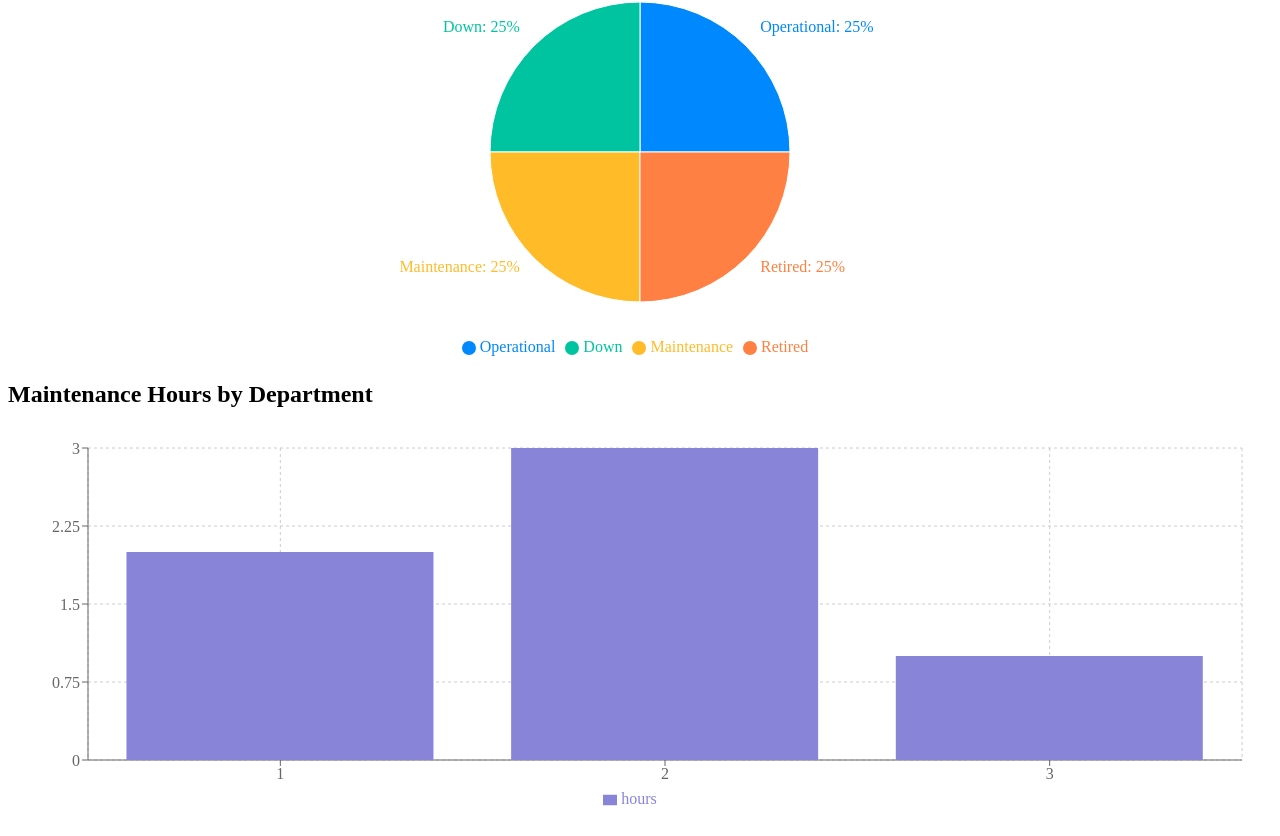
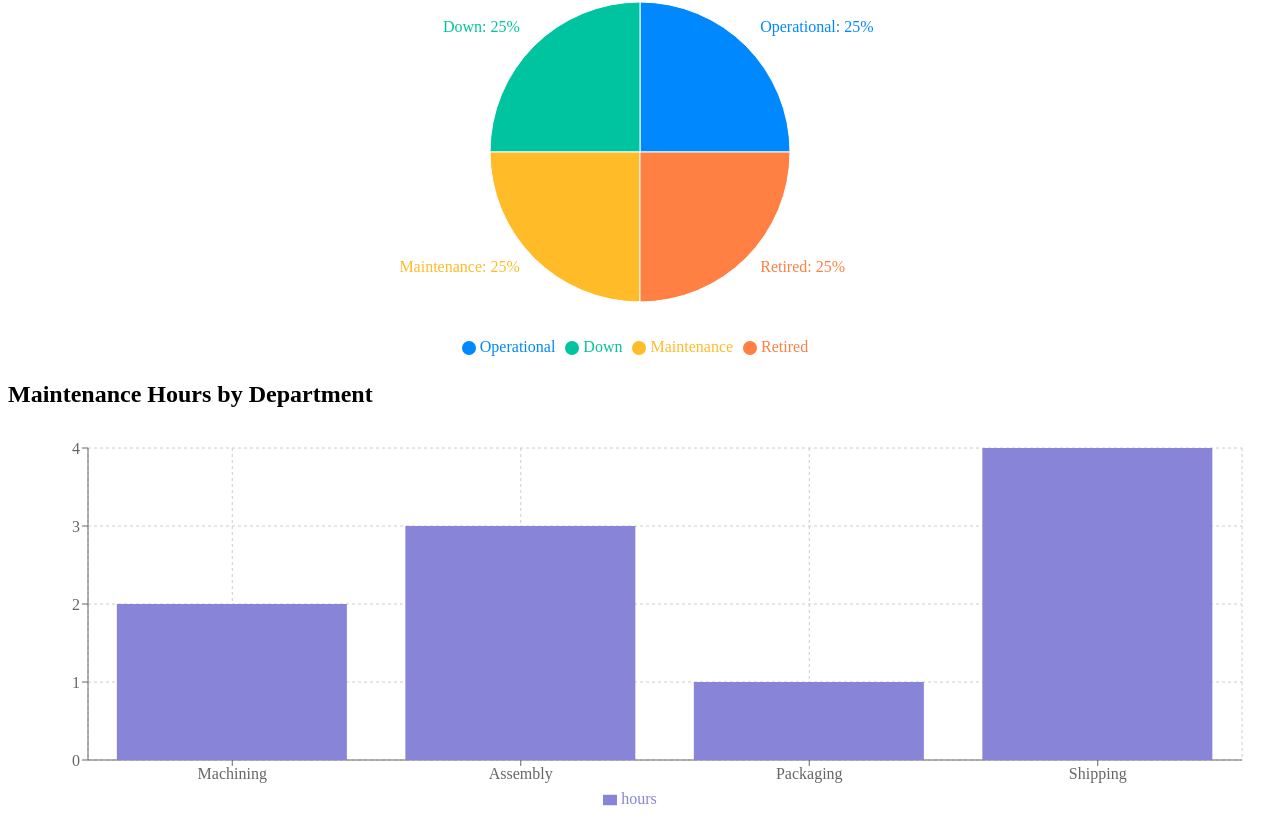
Before and after one commit to Tishyaketu/Maintenance-Dashboard, a Next.js app: page /dashboard in a window 1280 px wide. Shown: the part 166-1002 px from the top of the page. Built offline with nearby package versions, Linux system fonts and the light colour scheme.

Commit message:
fix: Added Maintenance Hours by Equipment Department Bar Chart to Dashboard

```diff
--- a/src/components/Dashboard.tsx
+++ b/src/components/Dashboard.tsx
@@ -16,9 +16,11 @@ const equipmentData: Equipment[] = [
 
 // Dummy maintenance records for illustration
 const maintenanceRecords: MaintenanceRecord[] = [
-  { id: '1', equipmentId: '1', date: new Date('2023-01-05'), type: 'Preventive', technician: 'Tech A', hoursSpent: 2, description: 'Routine check', partsReplaced: [], priority: 'Low', completionStatus: 'Complete' },
-  { id: '2', equipmentId: '2', date: new Date('2023-01-10'), type: 'Repair', technician: 'Tech B', hoursSpent: 3, description: 'Fixed motor', partsReplaced: ['Motor'], priority: 'High', completionStatus: 'Complete' },
-  { id: '3', equipmentId: '3', date: new Date('2023-01-15'), type: 'Preventive', technician: 'Tech C', hoursSpent: 1, description: 'Lubricated parts', partsReplaced: [], priority: 'Medium', completionStatus: 'Complete' },
+  { id: 'Preventive', equipmentId: '1', date: new Date('2023-01-05'), type: 'Preventive', technician: 'Tech A', hoursSpent: 2, description: 'Routine check', partsReplaced: [], priority: 'Low', completionStatus: 'Complete' },
+  { id: 'Repair', equipmentId: '2', date: new Date('2023-01-10'), type: 'Repair', technician: 'Tech B', hoursSpent: 3, description: 'Fixed motor', partsReplaced: ['Motor'], priority: 'High', completionStatus: 'Complete' },
+  { id: 'Emergency', equipmentId: '3', date: new Date('2023-01-15'), type: 'Emergency', technician: 'Tech C', hoursSpent: 1, description: 'Lubricated parts', partsReplaced: [], priority: 'Medium', completionStatus: 'Complete' },
+  { id: '4', equipmentId: '4', date: new Date('2023-01-20'), type: 'Maintenance', technician: 'Tech D', hoursSpent: 4, description: 'Replaced gears', partsReplaced: ['Gears'], priority: 'High', completionStatus: 'Complete' },
+
   // Add more records as needed
 ];
 
@@ -32,7 +34,7 @@ const Dashboard: React.FC = () => {
       </div>
       <div className="mb-8">
         <h2 className="text-xl font-bold mb-2">Maintenance Hours by Department</h2>
-        <MaintenanceHoursBarChart maintenanceRecords={maintenanceRecords} />
+        <MaintenanceHoursBarChart maintenanceRecords={maintenanceRecords} equipmentData={equipmentData} />
       </div>
     </div>
   );
--- a/src/components/MaintenanceHoursBarChart.tsx
+++ b/src/components/MaintenanceHoursBarChart.tsx
@@ -1,23 +1,16 @@
 import React from 'react';
 import { BarChart, Bar, XAxis, YAxis, CartesianGrid, Tooltip, Legend, ResponsiveContainer } from 'recharts';
+import { Equipment } from '../interfaces/Equipment';
 import { MaintenanceRecord } from '../interfaces/MaintenanceRecord';
 
-const MaintenanceHoursBarChart: React.FC<{ maintenanceRecords: MaintenanceRecord[] }> = ({ maintenanceRecords }) => {
-  const departmentHours = maintenanceRecords.reduce((acc, record) => {
-    acc[record.equipmentId] = (acc[record.equipmentId] || 0) + record.hoursSpent;
-    return acc;
-  }, {} as Record<string, number>);
-
-  const data = Object.keys(departmentHours).map(department => ({
-    name: department,
-    hours: departmentHours[department],
-  }));
+const MaintenanceHoursBarChart: React.FC<{ equipmentData: Equipment[], maintenanceRecords: MaintenanceRecord[] }> = ({ equipmentData, maintenanceRecords }) => {
+  const data = getMaintenanceHoursByDepartment(equipmentData, maintenanceRecords);
 
   return (
     <ResponsiveContainer width="100%" height={400}>
       <BarChart data={data} margin={{ top: 20, right: 30, left: 20, bottom: 20 }}>
         <CartesianGrid strokeDasharray="3 3" />
-        <XAxis dataKey="name" />
+        <XAxis dataKey="department" />
         <YAxis />
         <Tooltip />
         <Legend />
@@ -27,4 +20,23 @@ const MaintenanceHoursBarChart: React.FC<{ maintenanceRecords: MaintenanceRecord
   );
 };
 
+const getMaintenanceHoursByDepartment = (equipmentData: Equipment[], maintenanceRecords: MaintenanceRecord[]) => {
+  const departmentHours: Record<string, number> = {};
+
+  maintenanceRecords.forEach(record => {
+    const equipment = equipmentData.find(eq => eq.id === record.equipmentId);
+    if (equipment) {
+      if (!departmentHours[equipment.department]) {
+        departmentHours[equipment.department] = 0;
+      }
+      departmentHours[equipment.department] += record.hoursSpent;
+    }
+  });
+
+  return Object.keys(departmentHours).map(department => ({
+    department,
+    hours: departmentHours[department],
+  }));
+};
+
 export default MaintenanceHoursBarChart;
```
